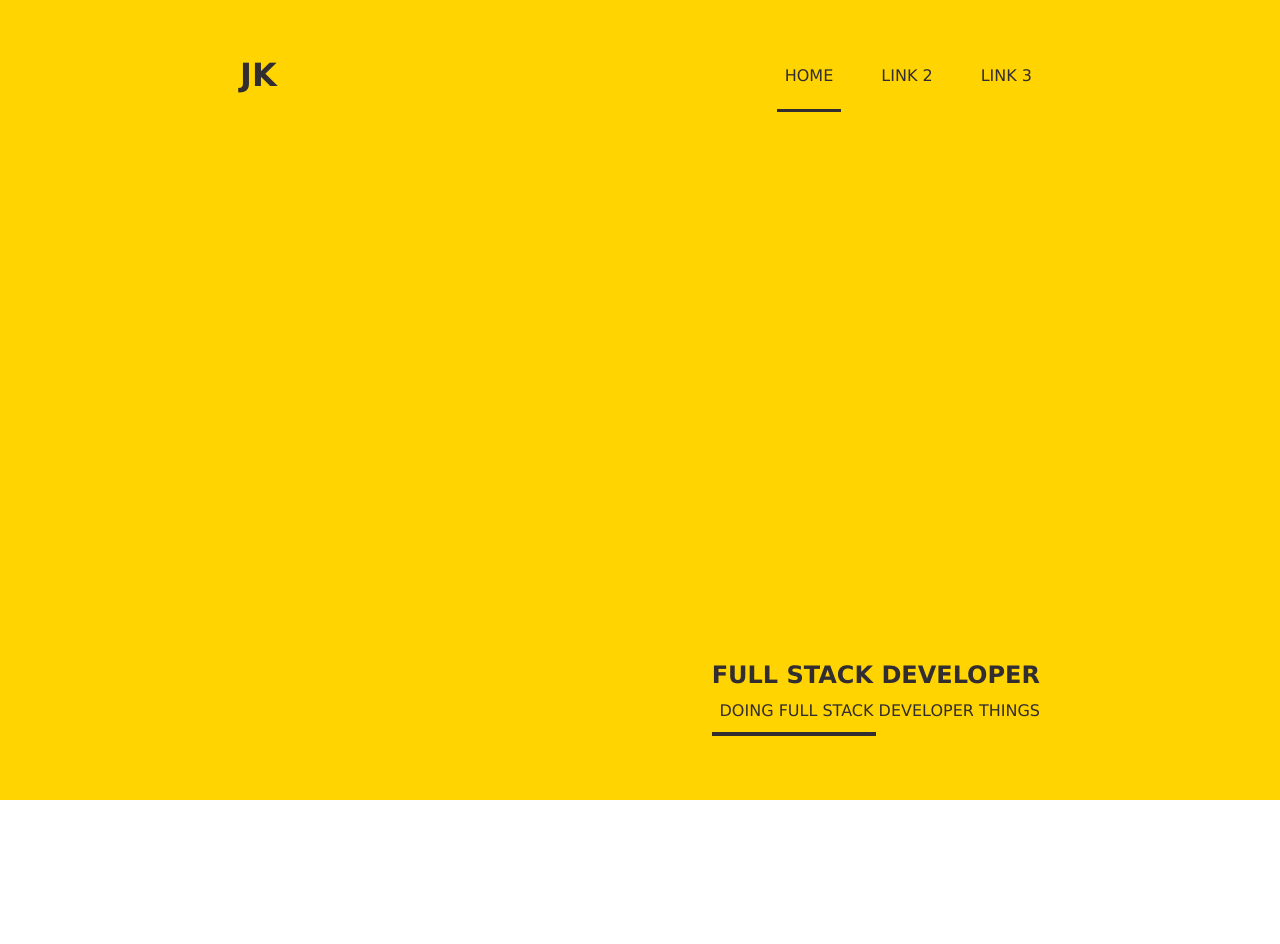
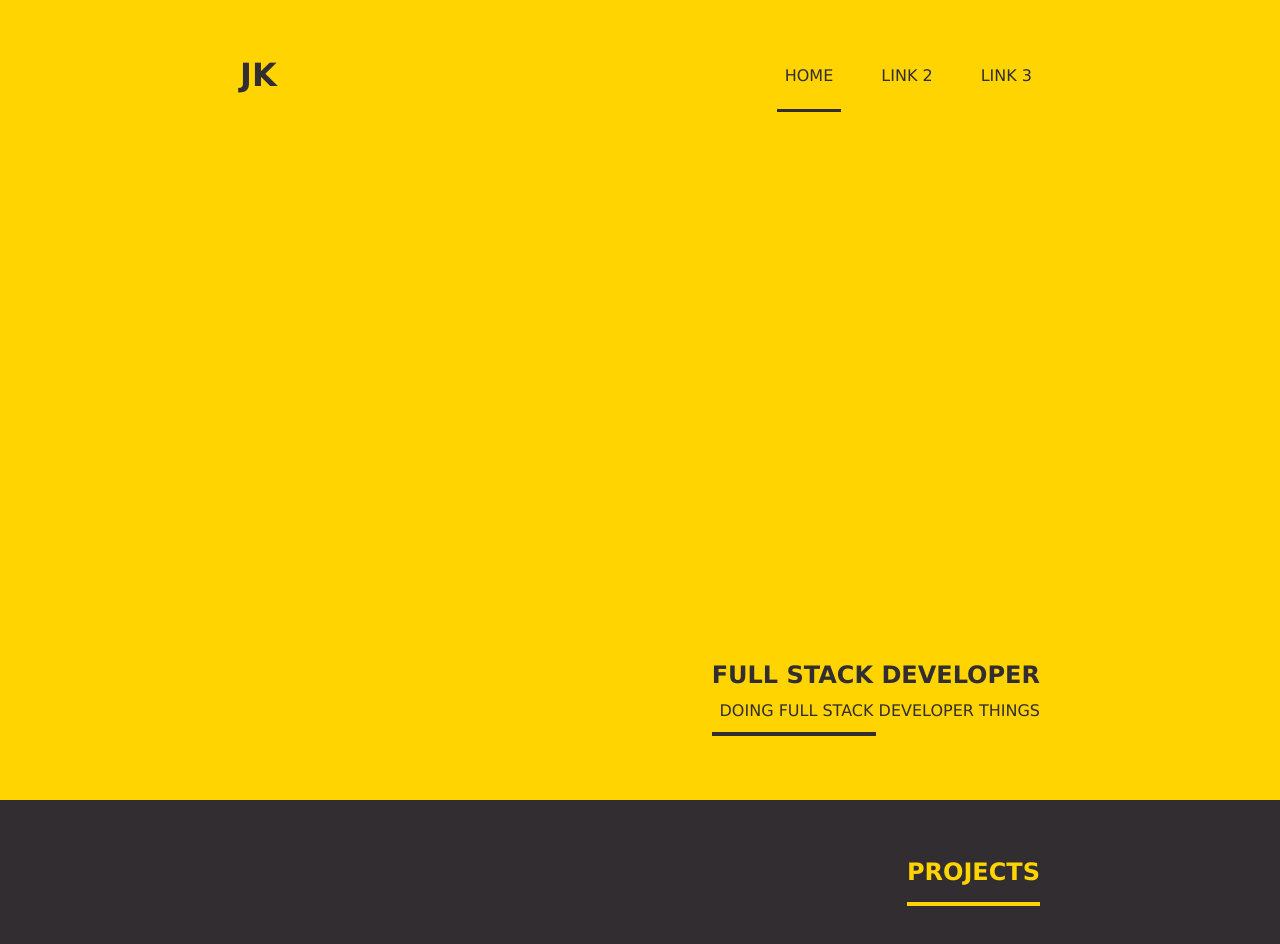
Before and after one commit to JamesAKing/portfolio, a React (Create React App) app: page / in a window 1280 px wide. Shown: the top 944 px of the page. Before the commit the page ends 800 px from the top, so only its background shows below. Built offline with nearby package versions, Linux system fonts and the light colour scheme.

Commit message:
created section heading component

```diff
--- /dev/null
+++ b/src/components/projects-home/ProjectsHome.js
@@ -0,0 +1,12 @@
+import './ProjectsHome.scss';
+import SectionHeader from '../section-header/SectionHeader';
+
+function ProjectsHome() {
+    return (
+        <section className="projects-home">
+            <SectionHeader heading="PROJECTS" alt={true}/>
+        </section>
+    );
+}
+
+export default ProjectsHome;
--- /dev/null
+++ b/src/components/projects-home/ProjectsHome.scss
@@ -0,0 +1,9 @@
+@use "../../styles/mixins" as *;
+@use "../../styles/variables" as *;
+
+
+.projects-home {
+    @include container-default;
+    @include container-height-default;
+    background-color: $color-text;
+}
--- /dev/null
+++ b/src/components/section-header/SectionHeader.js
@@ -0,0 +1,13 @@
+import './SectionHeader.scss';
+
+function SectionHeader({ heading, alt }) {
+
+    return (
+        <header className={`section-header ${alt ? "section-header--alt" : null}`}>
+            <h2 className="section-header__heading">{heading.toUpperCase()}</h2>
+        </header>
+    );
+
+}
+
+export default SectionHeader;
--- /dev/null
+++ b/src/components/section-header/SectionHeader.scss
@@ -0,0 +1,25 @@
+@use "../../styles/mixins" as *;
+@use "../../styles/variables" as *;
+
+.section-header {
+    @include content-default;
+    width: 100%;
+    height: 100px;
+    margin-top: 1rem;
+    display: flex;
+    justify-content: flex-end;
+    align-items: center;
+
+    @include tablet {
+        margin-top: 2rem;
+    }
+
+    &--alt {
+        color: $color-background;
+    }
+
+    &__heading {
+        padding-bottom: 1rem;
+        border-bottom: 4px solid;
+    }
+}
--- a/src/pages/home/index.js
+++ b/src/pages/home/index.js
@@ -1,11 +1,13 @@
 import './index.scss';
 import Hero from '../../components/hero/Hero';
+import ProjectsHome from '../../components/projects-home/ProjectsHome';
 
 function HomePage() {
 
     return (
         <main className="home-pg">
             <Hero />
+            <ProjectsHome />
         </main>
     );
 
--- a/src/styles/_mixins.scss
+++ b/src/styles/_mixins.scss
@@ -47,6 +47,10 @@
     }
 }
 
+@mixin container-height-default {
+    min-height: calc(100vh - 150px);
+}
+
 @mixin content-default {
     width: 100%;
 
--- a/src/styles/global.scss
+++ b/src/styles/global.scss
@@ -1,3 +1,5 @@
+@use "./variables" as *;
+
 .icon {
     width: 50px;
     height: 50px;
```
